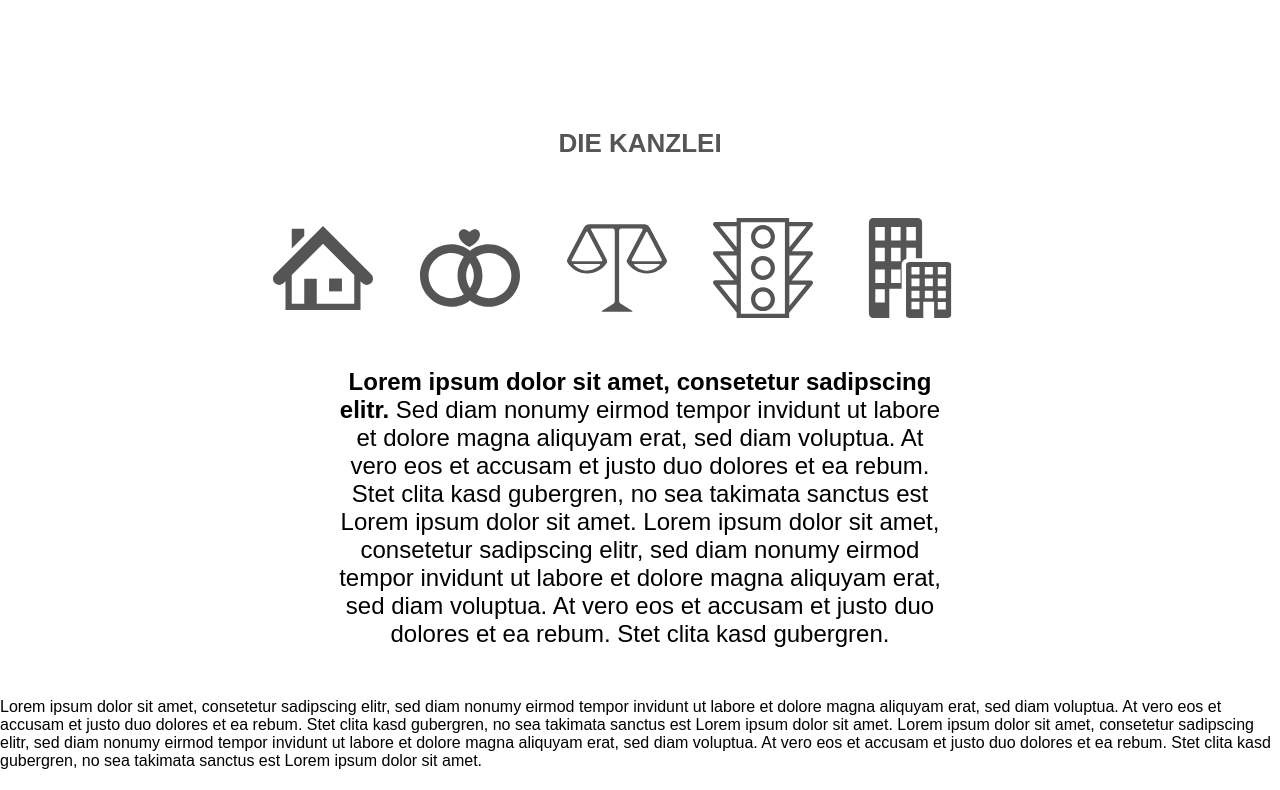
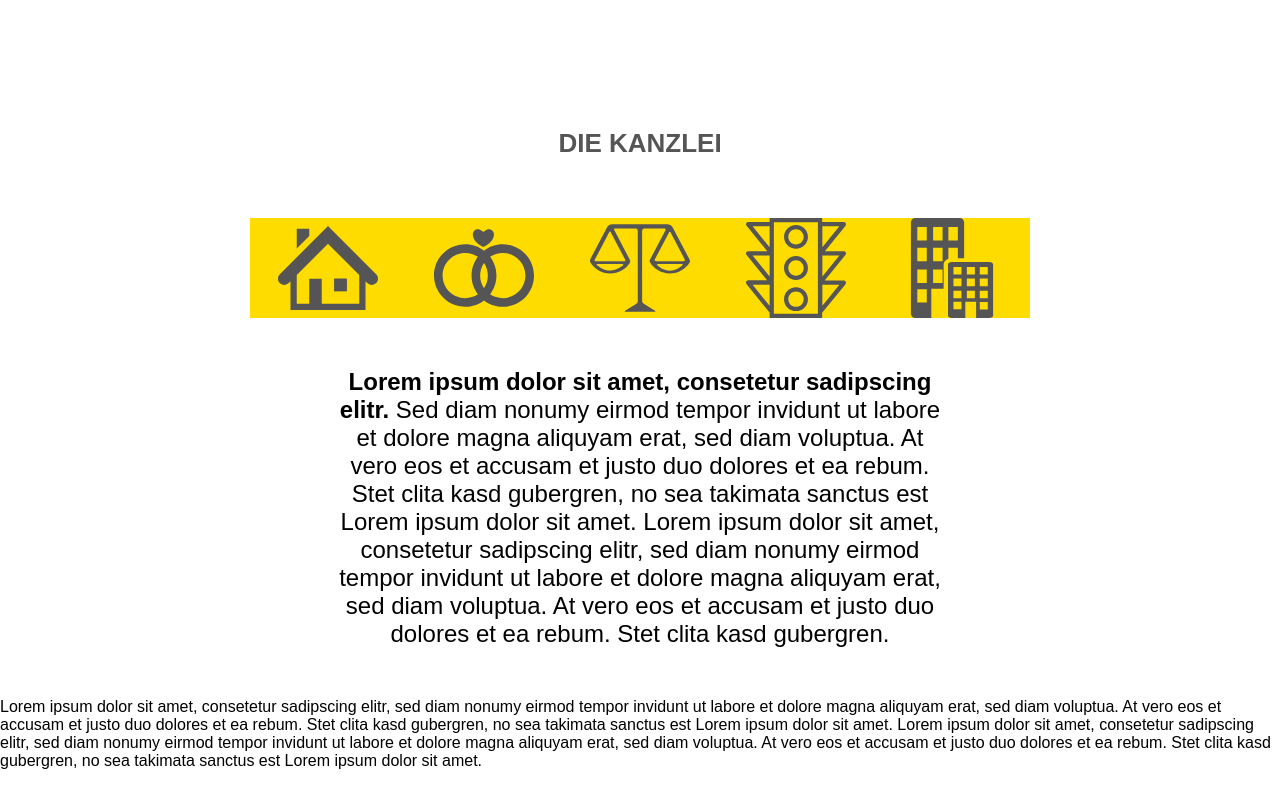
Before and after one commit to thelexn/aka-geri, a Jekyll site: the page built from index.html, in a window 1280 px wide. Shown: the part 600-1390 px from the top of the page. Built offline with Jekyll 4.4.1, drawn with Linux system fonts in a browser that asks for light colours; nearby versions of some CDN libraries; grey boxes are pictures that could not be loaded.

Commit message:
icons centerd and made them responsive

```diff
--- a/_sass/3-modules/_about.sass
+++ b/_sass/3-modules/_about.sass
@@ -1,19 +1,20 @@
 .wrap
   max-width: 780px
+  // text-align: center
   +display(flex)
-  margin: 0 auto
-  +align-items(center)
+  margin: 0 auto 0 auto
   +justify-content(space-around)
-  +clearfix
+  // +clearfix
+  background:
+    color: $yellow
 
   [class^="icon-"]
-    display: block
+    display: inline-block
+    +size(100px)
     position: relative
-    +size(100px)
     overflow: hidden
-
-    // @media screen and (max-width: 620px)
-    //   +size(50px)
+    @media screen and (max-width: 540px)
+      +size(50px)
 
     svg
       fill: $gray
@@ -26,6 +27,8 @@
       +display(flex)
       +align-items(center)
       +justify-content(space-around)
+      @media screen and (max-width: 540px)
+        display: none
 
     .tooltiptext
       font-size: 10px
```
